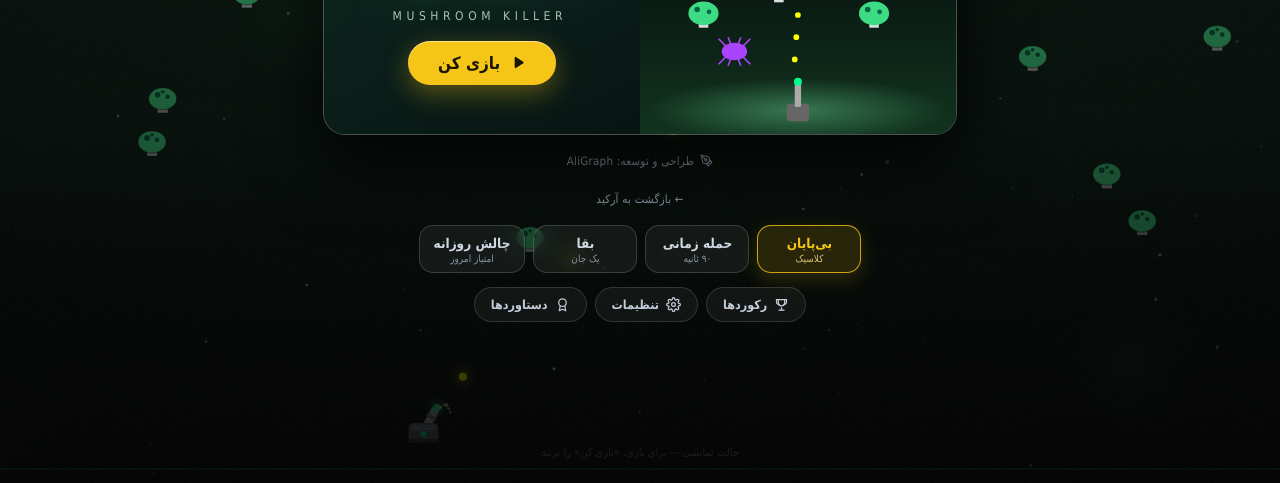
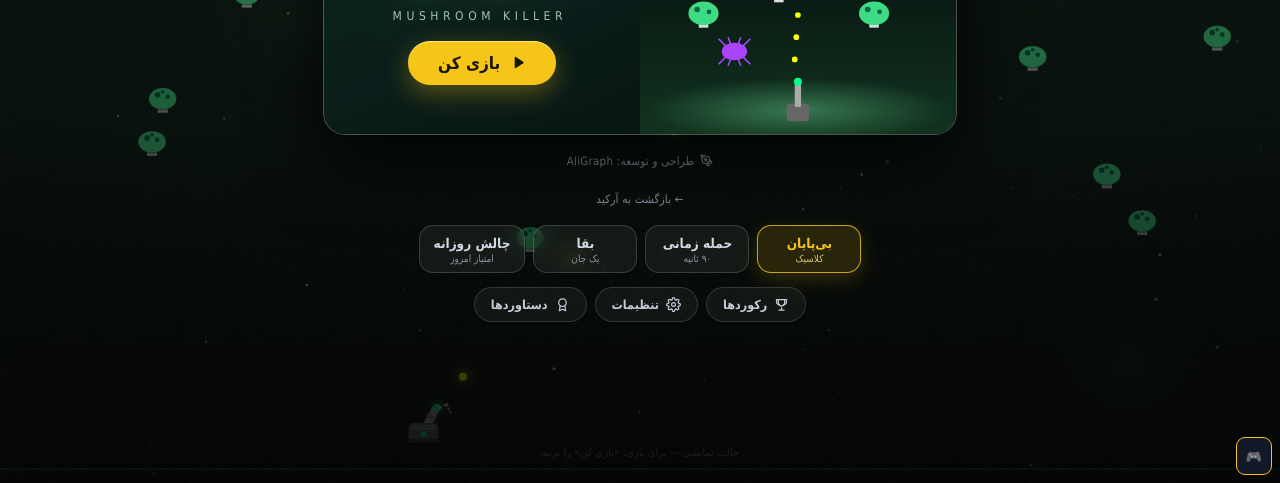
Before and after one commit to amiralirastegar05-commits/Arkid, a plain HTML site: page mushroom-killer.html in a window 1280 px wide. Shown: the part 317-800 px from the top of the page. Drawn offline with Linux system fonts and the light colour scheme; a small style sheet from the web is missing.

Commit message:
Add files via upload

```diff
--- a/mushroom-killer.html
+++ b/mushroom-killer.html
@@ -3591,5 +3591,5 @@ main {
 
 })();
 </script>
-</body>
+<script src="arcade-gamepad.js"></script></body>
 </html>
```
Also changed, not shown: mushroom-platformer.html (+1 -1 lines).
